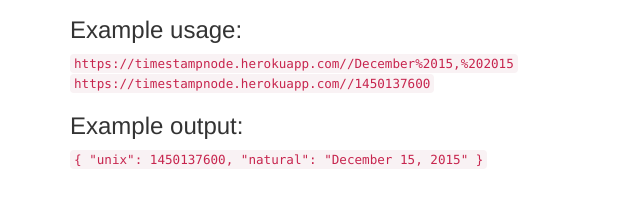
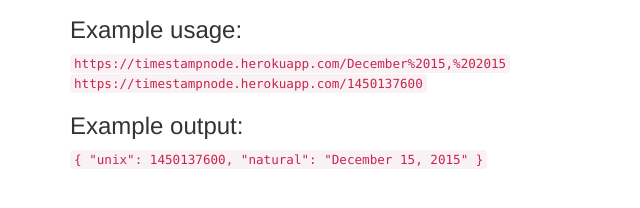
Before and after one commit to alodavi/timestamp_node, a website: page index.html in a window 1280 px wide. Shown: the part 238-446 px from the top of the page, 0-640 px from the left. Drawn offline with nearby package versions, Linux system fonts and the light colour scheme.

Commit message:
some minor changes

```diff
--- a/index.html
+++ b/index.html
@@ -16,8 +16,8 @@
                 <ul>3) If it does not contain a date or Unix timestamp, it returns null for those properties.</ul>
             </blockquote>
             <h3>Example usage:</h3>
-            <code>https://timestampnode.herokuapp.com//December%2015,%202015</code><br>
-            <code>https://timestampnode.herokuapp.com//1450137600</code>
+            <code>https://timestampnode.herokuapp.com/December%2015,%202015</code><br>
+            <code>https://timestampnode.herokuapp.com/1450137600</code>
             <h3>Example output:</h3>
             <code>
                 {
--- a/package.json
+++ b/package.json
@@ -11,5 +11,6 @@
   "license": "ISC",
   "dependencies": {
     "express": "^4.14.0"
+     "moment": "^2.10.6"
   }
 }
```
